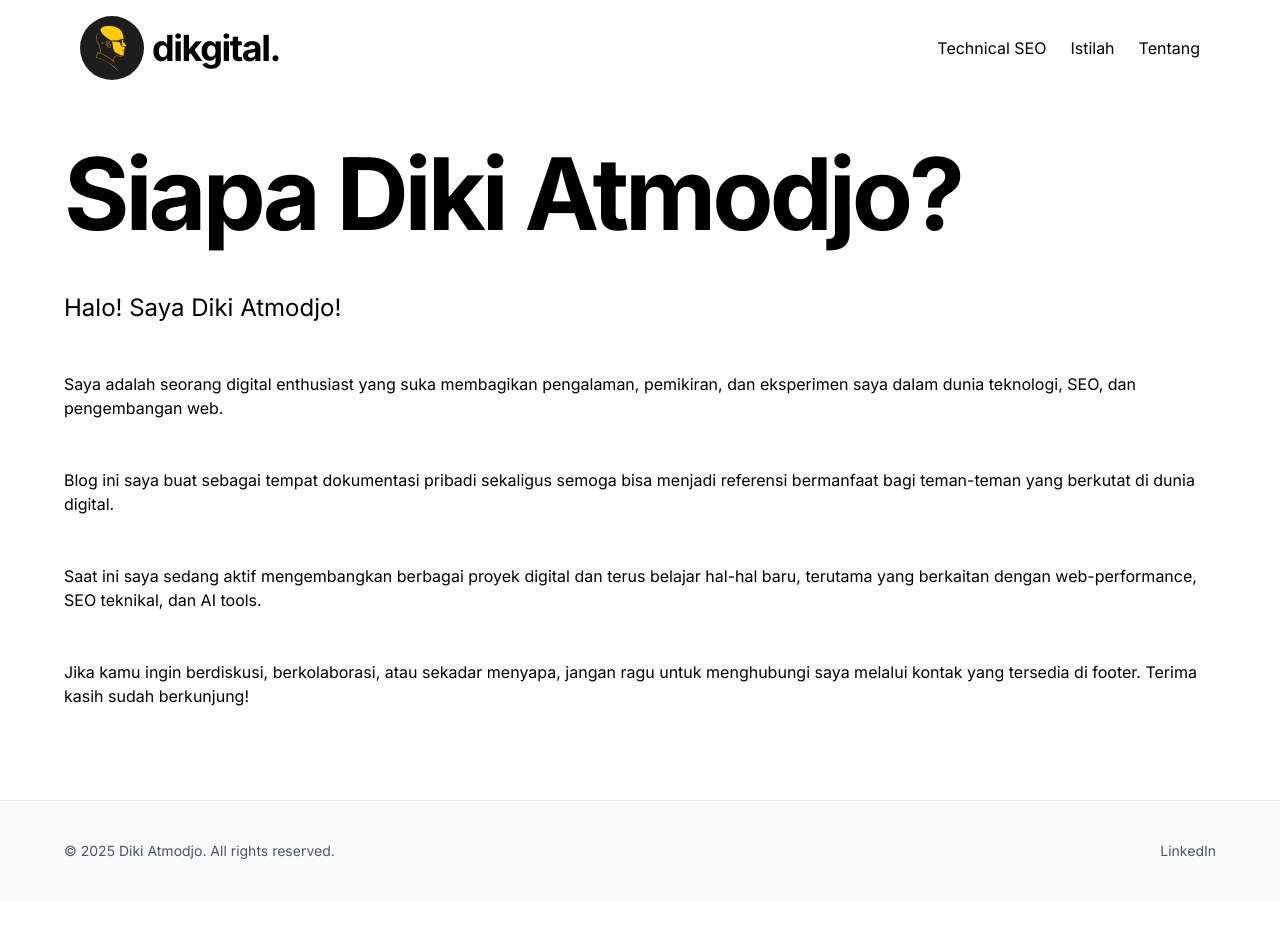
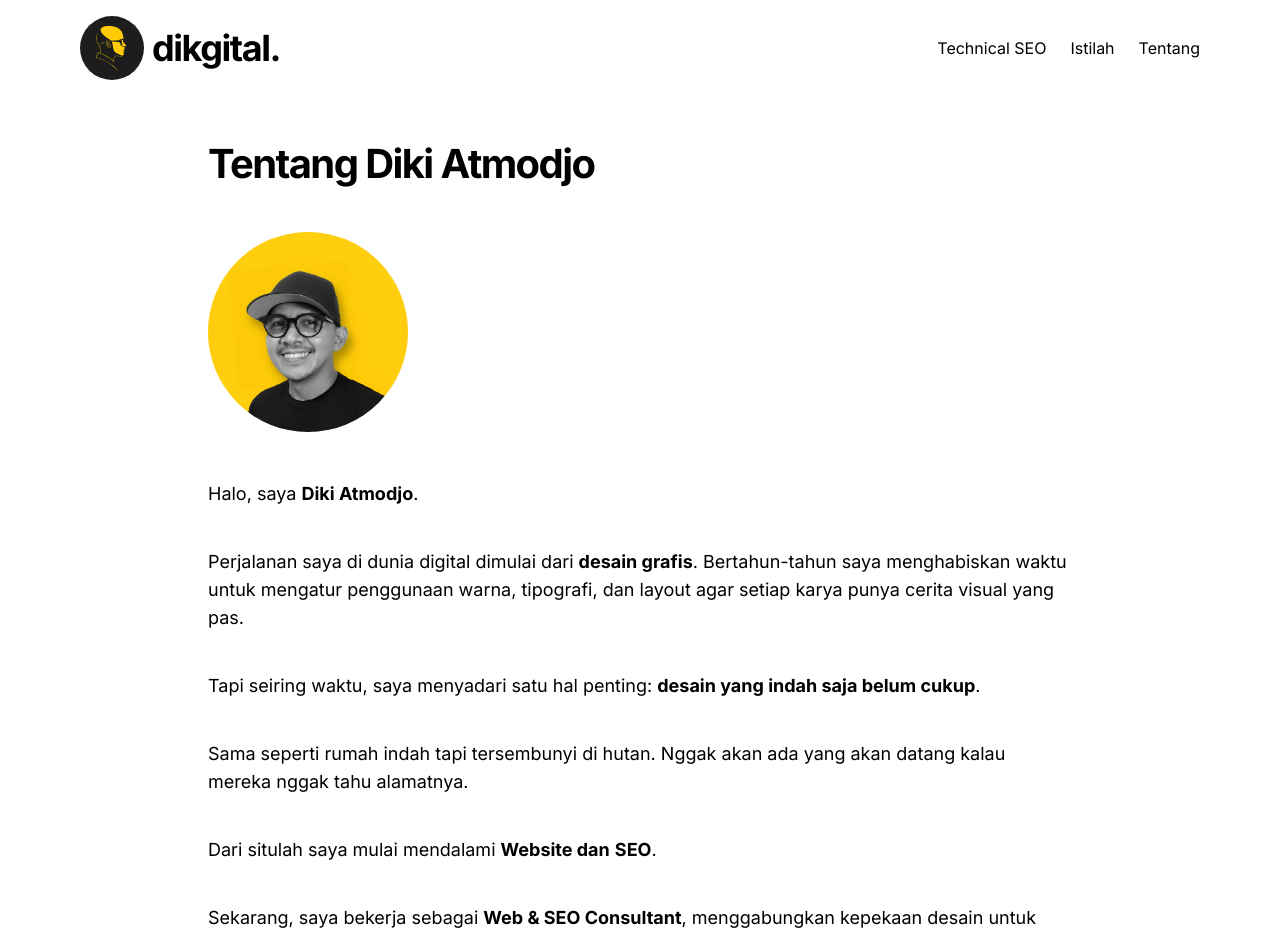
Before and after one commit to dikgital/blog-dikgital, a Next.js app: page /tentang in a window 1280 px wide. Shown: the top 936 px of the page. Before the commit the page ends 901 px from the top, so only its background shows below. Built offline with nearby package versions, Linux system fonts and the light colour scheme; no server answers.

Commit message:
add new post python-untuk-seo.md

```diff
--- a/src/app/tentang/page.tsx
+++ b/src/app/tentang/page.tsx
@@ -5,7 +5,7 @@ import type { Metadata } from "next";
 
 export const metadata: Metadata = {
   title: "Tentang Diki Atmodjo",
-  description: "Cari tahu tentang siapa Diki Atmodjo dan apa spesialisasinya di bidang SEO",
+  description: "Tentang siapa Diki Atmodjo, seorang web & SEO consultant based in Bali. Cari tahu apa spesialisasinya di bidang Web dan SEO.",
 };
 
 export default function TentangPage() {
@@ -13,35 +13,21 @@ export default function TentangPage() {
     <main>
       <Container>
         <HeaderNav />
-        <section className="prose lg:prose-lg mx-auto my-12">
-          <h1 className="text-3xl md:text-3xl lg:text-8xl font-bold tracking-tighter leading-tight md:leading-none mb-12 text-center md:text-left">Siapa Diki Atmodjo?</h1>
-          <p className="mb-12 text-2xl">
-            Halo! Saya Diki Atmodjo!
-          </p>
-
-          <p className="mb-12">
-            Saya adalah seorang digital enthusiast yang suka membagikan
-            pengalaman, pemikiran, dan eksperimen saya dalam dunia teknologi,
-            SEO, dan pengembangan web.
-          </p>
-
-          <p className="mb-12">
-            Blog ini saya buat sebagai tempat dokumentasi pribadi sekaligus
-            semoga bisa menjadi referensi bermanfaat bagi teman-teman yang
-            berkutat di dunia digital.
-          </p>
-
-          <p className="mb-12">
-            Saat ini saya sedang aktif mengembangkan berbagai proyek digital
-            dan terus belajar hal-hal baru, terutama yang berkaitan dengan
-            web-performance, SEO teknikal, dan AI tools.
-          </p>
-
-          <p className="mb-12">
-            Jika kamu ingin berdiskusi, berkolaborasi, atau sekadar menyapa,
-            jangan ragu untuk menghubungi saya melalui kontak yang tersedia di
-            footer. Terima kasih sudah berkunjung!
-          </p>
+        <section className="prose lg:prose-lg mx-auto my-12 w-full lg:w-[75%]">
+          <h1 className="text-3xl lg:text-5xl font-bold tracking-tighter leading-tight md:leading-none mb-12 text-left">Tentang Diki Atmodjo</h1>
+          <img className="mb-12 w-[200px] h-auto rounded-full" src="/assets/blog/authors/diki.jpg"/>
+          <p className="mb-10 text-lg">Halo, saya <strong>Diki Atmodjo</strong>.</p>
+          <p className="mb-10 text-lg">Perjalanan saya di dunia digital dimulai dari <strong>desain grafis</strong>. Bertahun-tahun saya menghabiskan waktu untuk&nbsp;mengatur penggunaan warna, tipografi, dan layout agar setiap karya punya cerita visual yang pas.</p>
+          <p className="mb-10 text-lg">Tapi seiring waktu, saya menyadari satu hal penting: <strong>desain yang indah saja belum cukup</strong>.</p>
+          <p className="mb-10 text-lg">Sama seperti rumah&nbsp;indah tapi tersembunyi di hutan. Nggak akan ada yang akan datang kalau mereka nggak tahu alamatnya.</p>
+          <p className="mb-10 text-lg">Dari situlah saya mulai mendalami <strong>Website dan</strong>&nbsp;<strong>SEO</strong>.</p>
+          <p className="mb-10 text-lg">Sekarang, saya bekerja sebagai <strong>Web &amp; SEO Consultant</strong>, menggabungkan kepekaan desain untuk <strong>UI/UX</strong> dengan strategi SEO yang solid. Fokus saya meliputi <strong>Topic Authority SEO strategy</strong>, <strong><a className="hover:underline" href="/category/technical-seo">Technical SEO</a></strong>, serta optimasi struktur web yang rapi, cepat, dan mudah diakses.</p>
+          <p className="mb-10 text-lg">Saya juga senang mengulik sisi teknis: <strong>HTML, CSS, Tailwind</strong>, dan berbagai CMS seperti <strong>WordPress</strong> &amp; <strong>Webflow</strong>. Belakangan, saya rajin memanfaatkan <strong>Python</strong>, terutama untuk mengintegrasikannya dengan API <strong>Google</strong> dan <strong>OpenAI</strong>, sehingga&nbsp;daily task SEO bisa otomatis, efisien, dan <em>scalable</em>.</p>
+          <p className="mb-10 text-lg">Dari sisi website modern, saya juga sedang mempelajari penggunaan <strong>Next.JS</strong>.</p>
+          <p className="mb-10 text-lg">Selain bekerja di lapangan, saya juga dipercaya menjadi <strong>lecturer SEO</strong> di beberapa platform edutech, membagikan pengalaman dan wawasan kepada para profesional dan pebisnis yang ingin mengembangkan kehadiran digitalnya.</p>
+          <p className="mb-10 text-lg">Selama ini, saya sudah menangani berbagai niche, mulai dari <strong>property &amp; tourism</strong>, <strong>B2B SaaS</strong>, hingga <strong>International SEO</strong>. Bagi saya, setiap website adalah rumah digital yang perlu dibangun kokoh, didesain indah, dan mudah ditemukan oleh &ldquo;tamu&rdquo; yang tepat.</p>
+          <p className="mb-10 text-lg">Kalau kamu punya visi untuk membangun rumah digital seperti itu, saya akan senang sekali membantu mewujudkannya.</p>
+          <p className="mb-10 text-lg">Connect denganku di <a className="hover:underline" href="https://www.linkedin.com/in/dikiatmodjo" target="_blank" rel="noopener noreferrer"><strong>LinkedIn</strong></a>!</p>
         </section>
       </Container>
     </main>
```
Also changed, not shown: _posts/python-untuk-seo.md (added, +120 -0 lines), public/assets/blog/python-untuk-seo/python-untuk-seo.webp (added).
